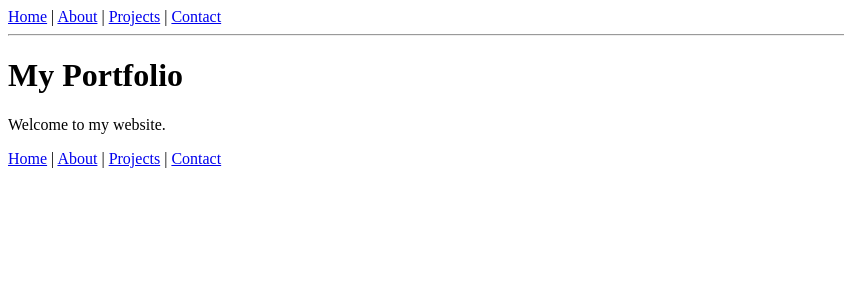
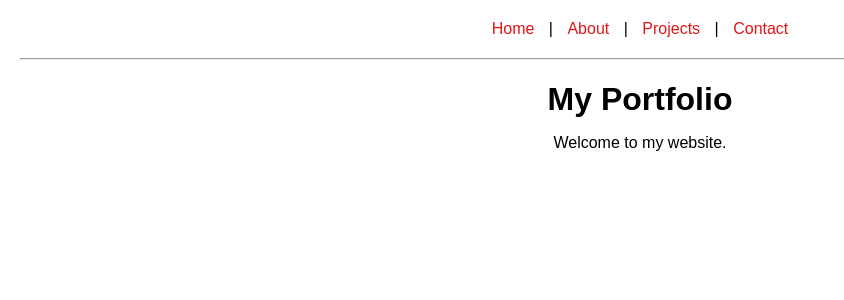
Before and after one commit to The-JFlores/react-app-2, a Next.js app: page / in a window 1280 px wide. Shown: the top 300 px of the page, without its empty margins (0-844 px from the left). Built offline with nearby package versions, Linux system fonts and the light colour scheme.

Commit message:
Add basic global styles

```diff
--- a/src/app/globals.css
+++ b/src/app/globals.css
@@ -1,49 +1,30 @@
-:root {
-  --background: #ffffff;
-  --foreground: #171717;
+
+
+/* Global styles */
+body {
+  font-family: Arial, sans-serif;
+  margin: 20px;
+  text-align: center;
 }
 
-@media (prefers-color-scheme: dark) {
-  :root {
-    --background: #0a0a0a;
-    --foreground: #ededed;
-  }
+/* Navigation bar */
+nav {
+  margin-bottom: 20px;
 }
 
-html {
-  height: 100%;
+/* Links */
+nav a {
+  margin: 0 10px;
+  text-decoration: none;
+  color: #e31616;
 }
 
-html,
-body {
-  max-width: 100vw;
-  overflow-x: hidden;
+/* Hover effect */
+nav a:hover {
+  text-decoration: underline;
 }
 
-body {
-  min-height: 100%;
-  display: flex;
-  flex-direction: column;
-  color: var(--foreground);
-  background: var(--background);
-  font-family: Arial, Helvetica, sans-serif;
-  -webkit-font-smoothing: antialiased;
-  -moz-osx-font-smoothing: grayscale;
+/* Page content */
+h1 {
+  margin-bottom: 10px;
 }
-
-* {
-  box-sizing: border-box;
-  padding: 0;
-  margin: 0;
-}
-
-a {
-  color: inherit;
-  text-decoration: none;
-}
-
-@media (prefers-color-scheme: dark) {
-  html {
-    color-scheme: dark;
-  }
-}
--- a/src/app/layout.tsx
+++ b/src/app/layout.tsx
@@ -1,6 +1,7 @@
 
 
 import Link from "next/link";
+import "./globals.css";
 
 export default function RootLayout({
   children,
--- a/src/app/page.tsx
+++ b/src/app/page.tsx
@@ -1,18 +1,10 @@
 
-import Link from "next/link"
 
 export default function Home() {
   return (
     <div>
       <h1>My Portfolio</h1>
       <p>Welcome to my website.</p>
-
-      <nav>
-        <Link href="/">Home</Link> |{" "}
-        <Link href="/about">About</Link> |{" "}
-        <Link href="/projects">Projects</Link> |{" "}
-        <Link href="/contact">Contact</Link>
-      </nav>
     </div>
   );
 }
```
Also changed, not shown: src/app/projects/._page.tsx (deleted), 2 other files (tests, documents, lock files or other folders).
